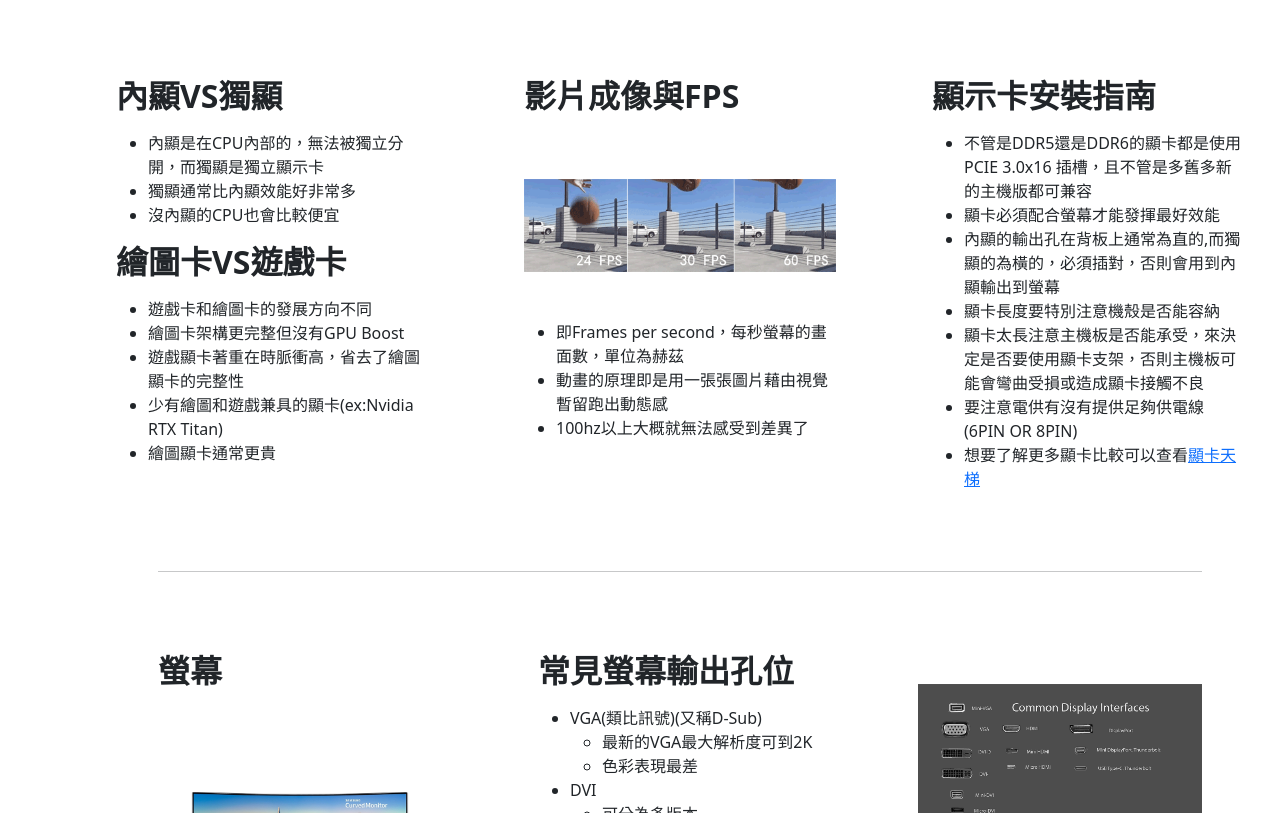
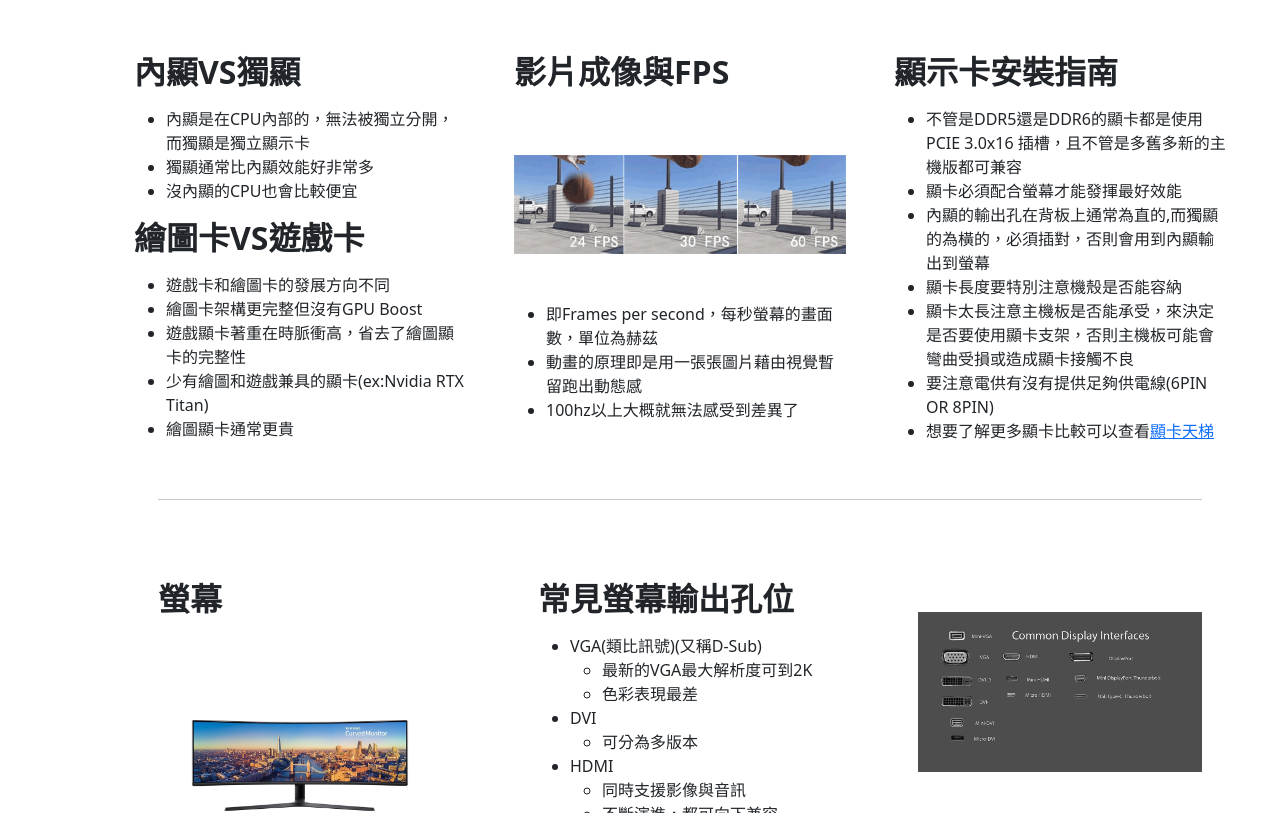
Before and after one commit to JiaxuanTW/Web-Design-Project-2020-Fall, a plain HTML site: page page2.html in a window 1280 px wide. Shown: the part 905-1718 px from the top of the page. Drawn offline with nearby package versions, Linux system fonts and the light colour scheme.

Commit message:
微調page1.html, page2.html

```diff
--- a/page2.html
+++ b/page2.html
@@ -87,7 +87,7 @@
           <img src="./static/images/videocard.jpg" class="responsive my-5">
           <p>作為電腦的輸出，顯示卡是用來控制螢幕顯示甚麼的，把電腦的資訊都輸出到螢幕上，因此可以用來繪圖以及玩遊戲，以及達成任何視覺介面</p>
         </div>
-        <div class="col-lg-4 p-3 p-lg-5" >
+        <div class="col-lg-4 p-3 p-lg-5">
           <img src="./static/images/nvidia_gpu.jpg" class="responsive my-3" border="1">
           <strong>產品定位</strong>:GT是非常入門的型號 GTX通常是桌機用或好一點的筆電 MX是筆電專用 RTX表示GTX進階版支援光線追蹤(RT CORE)以及深度學習(TENSOR CORE)<br>
           <strong>第幾系列</strong>:數字越大代表越後面推出以及效能更好<br>
@@ -103,8 +103,9 @@
         </div>
       </div>
     </div>
+    <div class="container">
       <div class="row">
-        <div class="col-lg-4 p-3 p-lg-5">
+        <div class="col-lg-4 p-3 p-lg-4">
           <h2 class="mt-3 mb-3"><strong>內顯VS獨顯</strong></h2>
           <ul>
             <li>內顯是在CPU內部的，無法被獨立分開，而獨顯是獨立顯示卡</li>
@@ -120,7 +121,7 @@
             <li>繪圖顯卡通常更貴</li>
           </ul>
         </div>
-        <div class="col-lg-4 p-3 p-lg-5">
+        <div class="col-lg-4 p-3 p-lg-4">
           <h2 class="mt-3 mb-3"><strong>影片成像與FPS</strong></h2>
           <img src="./static/images/fps.gif" class="responsive my-5">
           <ul>
@@ -129,8 +130,7 @@
             <li>100hz以上大概就無法感受到差異了</li>
           </ul>
         </div>
-
-        <div class="col-lg-4 p-3 p-lg-5">
+        <div class="col-lg-4 p-3 p-lg-4">
           <h2 class="mt-3 mb-3"><strong>顯示卡安裝指南</strong></h2>
           <ul>
             <li>不管是DDR5還是DDR6的顯卡都是使用PCIE 3.0x16 插槽，且不管是多舊多新的主機版都可兼容</li>
@@ -142,13 +142,16 @@
             <li>想要了解更多顯卡比較可以查看<a href="https://www.mydrivers.com/zhuanti/tianti/gpu/index.html">顯卡天梯</a></li>
           </ul>
         </div>
+      </div>
+    </div>
 
 
+    <div class="container px-5">
+      <strong>
+        <hr>
+      </strong>
     </div>
-    </div>
-     <div class="container px-5">
-      <hr>
-    </div>
+
     <div class="container">
       <div class="row">
         <div class="col-lg-4 p-3 p-lg-5">
@@ -188,7 +191,7 @@
           </ul>
         </div>
         <div class="col-lg-4 p-3 p-lg-5">
-          <img src="./static/images/io.png" class="responsive my-5" >
+          <img src="./static/images/io.png" class="responsive my-5">
         </div>
       </div>
 
@@ -220,11 +223,14 @@
       <div class="row">
         <div class="col-lg-4 p-3 p-lg-5">
           <h2 class="mt-3 mb-3"><strong>G-Sync</strong></h2>
-          <p>直接在螢幕中多加了一個晶片，這顆晶片內建了緩衝記憶體，負責和NVIDIA GeForce顯示卡溝通，G-Sync晶片從顯示卡讀取最新的畫面張數，依據不同顯示卡的效能等級，自動調整螢幕刷新率時間，以同步配合顯示卡的畫面輸出，只要螢幕刷新率有支援，從0到240Hz都能即時動態調整</p>
+          <p>直接在螢幕中多加了一個晶片，這顆晶片內建了緩衝記憶體，負責和NVIDIA
+            GeForce顯示卡溝通，G-Sync晶片從顯示卡讀取最新的畫面張數，依據不同顯示卡的效能等級，自動調整螢幕刷新率時間，以同步配合顯示卡的畫面輸出，只要螢幕刷新率有支援，從0到240Hz都能即時動態調整</p>
         </div>
         <div class="col-lg-4 p-3 p-lg-5">
           <h2 class="mt-3 mb-3"><strong>FreeSync</strong></h2>
-          <p>不同於NVIDIA G-Sync需要獨立晶片的做法，FreeSync則是從連結介面的標準下手，整合DisplayPort Adaptive-Sync業界標準，可即時透過DisplayPort介面調整螢幕的刷新率，而目前最新HDMI介面的規格也可支援FreeSync。雖然不用在螢幕中多加晶片，FreeSync同步技術還需要搭配相容的DisplayPort或HDMI版本的螢幕及Radeon顯示卡。</p>
+          <p>不同於NVIDIA G-Sync需要獨立晶片的做法，FreeSync則是從連結介面的標準下手，整合DisplayPort
+            Adaptive-Sync業界標準，可即時透過DisplayPort介面調整螢幕的刷新率，而目前最新HDMI介面的規格也可支援FreeSync。雖然不用在螢幕中多加晶片，FreeSync同步技術還需要搭配相容的DisplayPort或HDMI版本的螢幕及Radeon顯示卡。
+          </p>
         </div>
         <div class="col-lg-4 p-3 p-lg-5">
           <h2 class="mt-3 mb-3"><strong>螢幕選購指南</strong></h2>
```
Also changed, not shown: page1.html (+3 -1 lines). Lines whose indentation alone changed are shown as unchanged.
